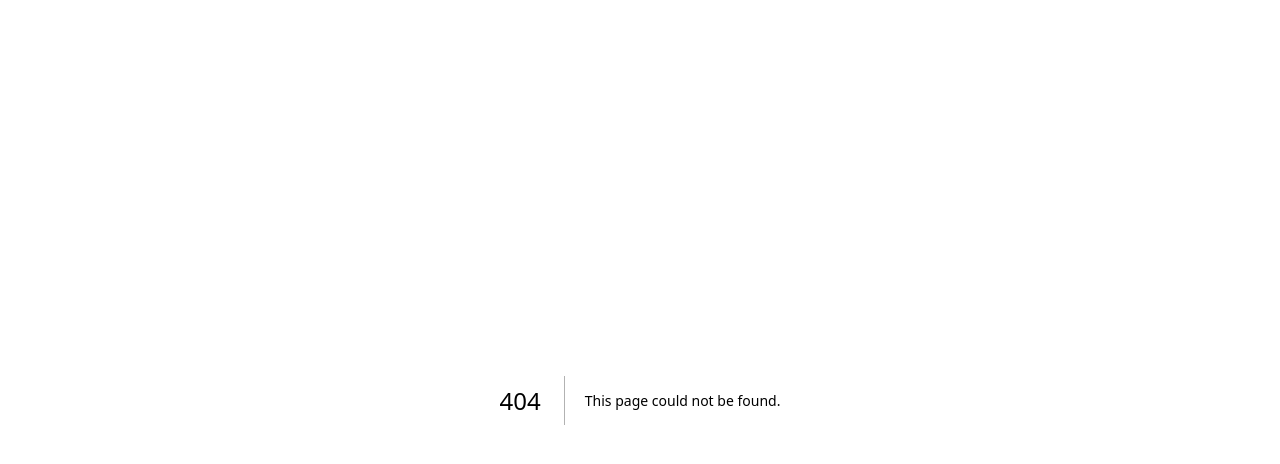
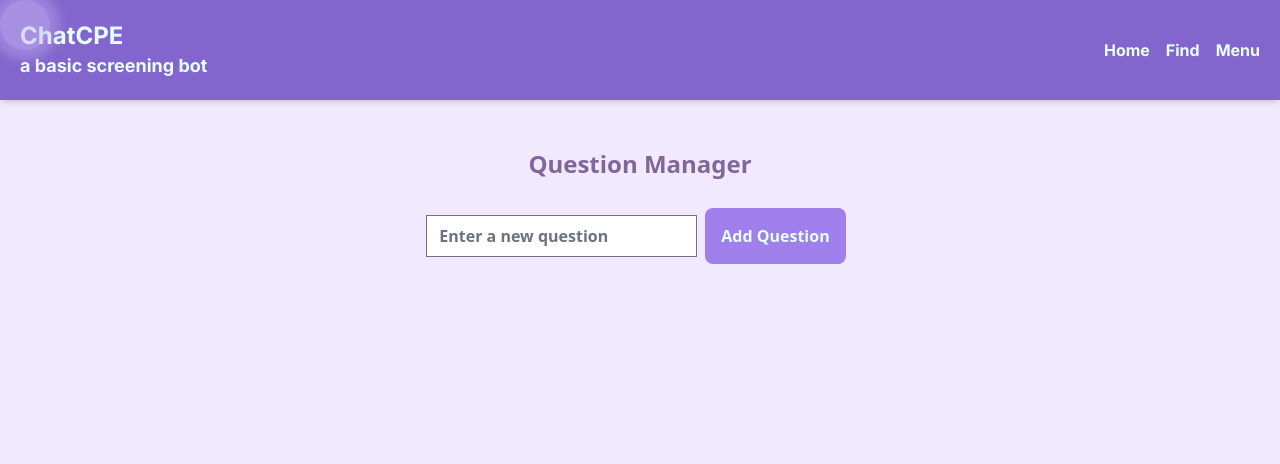
Before and after one commit to SoftwareProject-ChatCPE/chatcpe, a Next.js app: page /staff2 in a window 1280 px wide. Before the commit this address had no page. Shown: the top 464 px of the page. Built offline with nearby package versions, Linux system fonts and the light colour scheme.

Commit message:
add question manager

```diff
--- /dev/null
+++ b/app/(staff)/staff2/page.tsx
@@ -0,0 +1,104 @@
+"use client";
+import React, { useState } from "react";
+import Link from "next/link";
+import CircleFollowMouse from "../../components/CircleFollowMouse";
+import Navbar from "../../components/navbar";
+
+interface Question {
+  id: number;
+  text: string;
+}
+
+const QuestionManager: React.FC = () => {
+  const [questions, setQuestions] = useState<Question[]>([]);
+  const [newQuestionText, setNewQuestionText] = useState("");
+  const [editingId, setEditingId] = useState<number | null>(null);
+  const [editingText, setEditingText] = useState("");
+
+  const addQuestion = () => {
+    if (newQuestionText.trim()) {
+      const newQuestion: Question = {
+        id: Date.now(), // Using timestamp as unique ID
+        text: newQuestionText,
+      };
+      setQuestions([...questions, newQuestion]);
+      setNewQuestionText("");
+    }
+  };
+
+  const deleteQuestion = (id: number) => {
+    setQuestions(questions.filter((question) => question.id !== id));
+  };
+
+  const editQuestion = (id: number, text: string) => {
+    setEditingId(id);
+    setEditingText(text);
+  };
+
+  const saveEditedQuestion = () => {
+    setQuestions(
+      questions.map((question) =>
+        question.id === editingId
+          ? { ...question, text: editingText }
+          : question
+      )
+    );
+    setEditingId(null);
+    setEditingText("");
+  };
+
+  return (
+    <>
+    <Navbar />
+    <CircleFollowMouse />
+      <div className="min-h-screen bg-[#F1EAFF] text-[#4a4a4a] font-sans font-bold">
+        <main className="mt-32 p-5">
+          <section>
+            <h1 className="text-2xl text-[#82659D] mb-5">Question Manager</h1>
+
+            <div>
+              <input
+                type="text"
+                placeholder="Enter a new question"
+                value={newQuestionText}
+                onChange={(e) => setNewQuestionText(e.target.value)}
+              />
+              <button onClick={addQuestion} className="bg-[#9e7fec] text-[#E6FFFD] font-bold rounded-lg p-4 m-2 transition hover:bg-[#E5D9F2] hover:text-[#82659D] hover:scale-110">Add Question</button>
+            </div>
+
+            <ul>
+              {questions.map((question) => (
+                <li key={question.id}>
+                  {editingId === question.id ? (
+                    <div>
+                      <input
+                        type="text"
+                        value={editingText}
+                        onChange={(e) => setEditingText(e.target.value)}
+                      />
+                      <button onClick={saveEditedQuestion} className="bg-[#9e7fec] text-[#E6FFFD] font-bold rounded-lg p-4 m-2 transition hover:bg-[#E5D9F2] hover:text-[#82659D] hover:scale-110">Save</button>
+                    </div>
+                  ) : (
+                    <div>
+                      {question.text}
+                      <button onClick={() => deleteQuestion(question.id)} className="bg-[#9e7fec] text-[#E6FFFD] font-bold rounded-lg p-4 m-2 transition hover:bg-[#E5D9F2] hover:text-[#82659D] hover:scale-110">
+                        Delete
+                      </button>
+                      <button
+                        onClick={() => editQuestion(question.id, question.text)} className="bg-[#9e7fec] text-[#E6FFFD] font-bold rounded-lg p-4 m-2 transition hover:bg-[#E5D9F2] hover:text-[#82659D] hover:scale-110"
+                      >
+                        Edit
+                      </button>
+                    </div>
+                  )}
+                </li>
+              ))}
+            </ul>
+          </section>
+        </main>
+      </div>
+    </>
+  );
+};
+
+export default QuestionManager;
--- a/app/(user)/select/page.tsx
+++ b/app/(user)/select/page.tsx
@@ -24,7 +24,7 @@ const Selectpage = () => {
                 Finding Classroom
               </button>
               <button className="bg-[#9e7fec] text-[#E6FFFD] font-bold rounded-lg p-4 m-2 transition hover:bg-[#E5D9F2] hover:text-[#82659D] hover:scale-110">
-                30th Anniversary Building
+                30th Building
               </button>
             </div>
           </section>
--- a/app/page.tsx
+++ b/app/page.tsx
@@ -8,8 +8,8 @@ export default function Home() {
   const [currentIndex, setCurrentIndex] = useState(0);
   const messages = [
     'Q1: Scholarship',
-    'Q2: Document.',
-    'Q3: Professor\'s contact.',
+    'Q2: Document',
+    'Q3: Professor\'s contact',
     'Q4: Classroom',
     'Q5: 30th Building Map'
   ];
```
